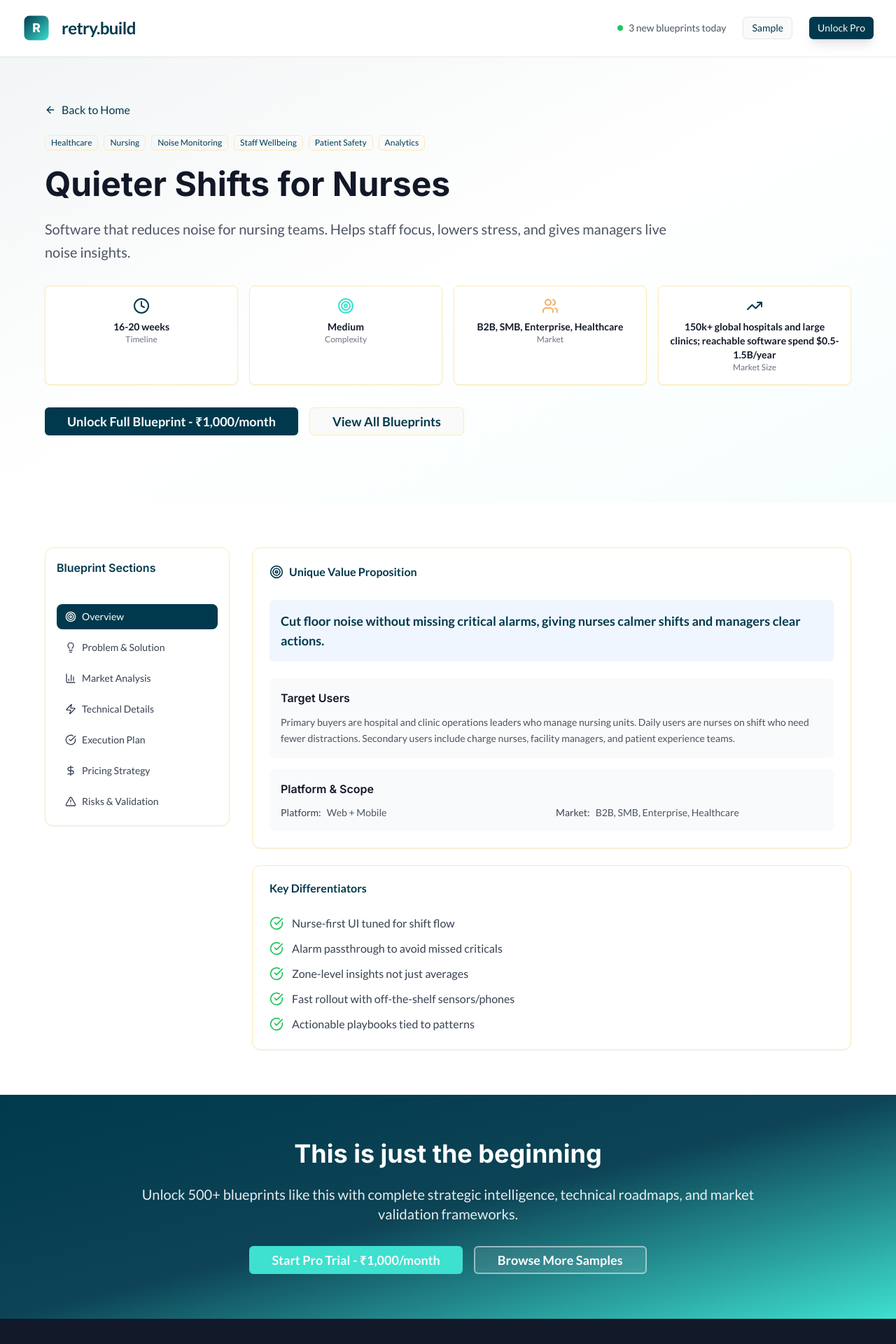
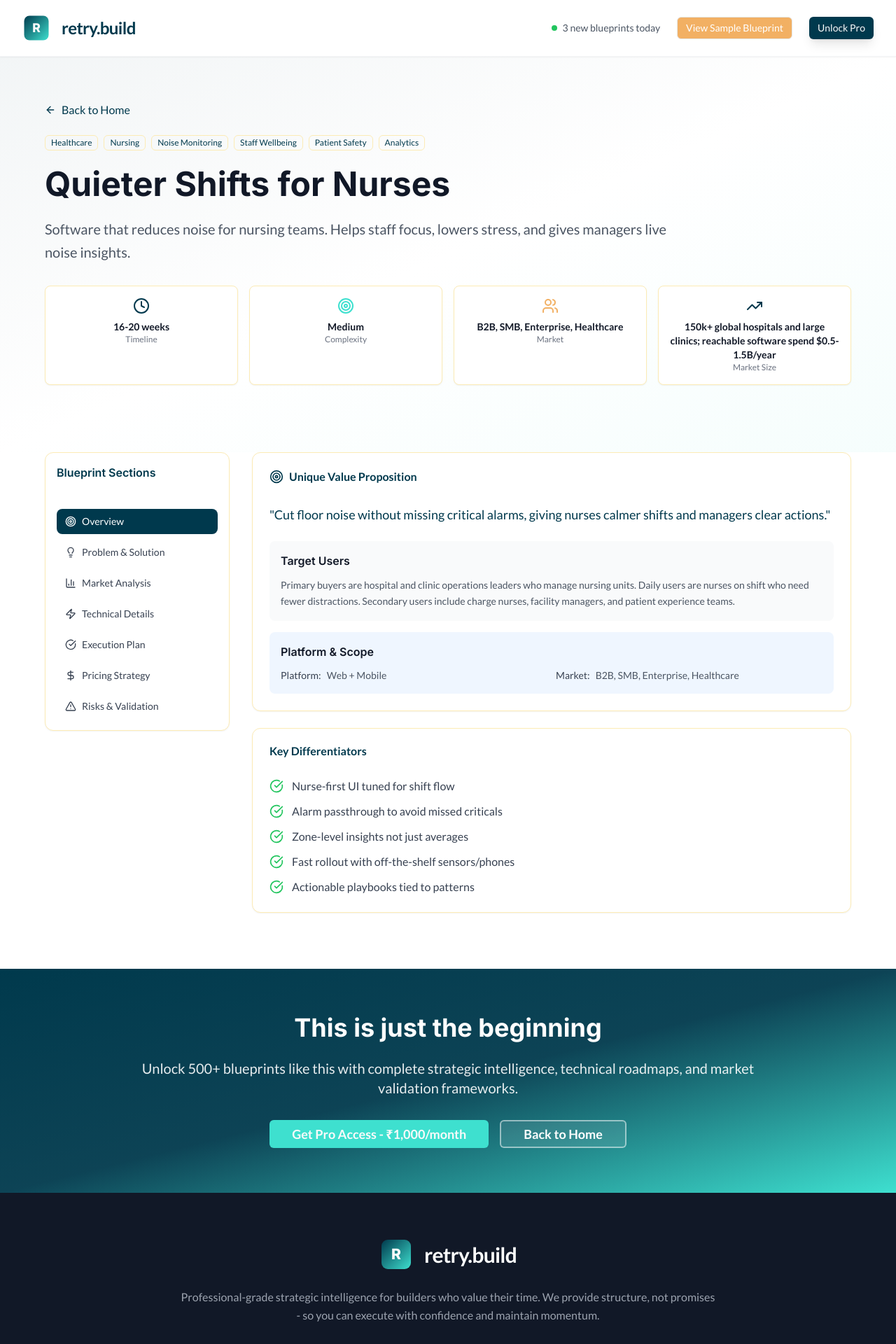
Before and after one commit to mandula-abhilash/retry-build, a Next.js app in the folder frontend/: page /sample in a window 1280 px wide. Shown: the top 1920 px of the page at 70% size. Built offline with nearby package versions, Linux system fonts and the light colour scheme.

Commit message:
Fix Header Button and CTA Messages

```diff
--- a/frontend/src/app/sample/page.js
+++ b/frontend/src/app/sample/page.js
@@ -7,20 +7,13 @@ import Footer from "@/components/landing-page/Footer";
 import { Card, CardContent, CardHeader, CardTitle } from "@/components/ui/card";
 import { Badge } from "@/components/ui/badge";
 import { Button } from "@/components/ui/button";
-import { Separator } from "@/components/ui/separator";
-import {
-  Accordion,
-  AccordionContent,
-  AccordionItem,
-  AccordionTrigger,
-} from "@/components/ui/accordion";
+
 import {
   ArrowLeft,
   Clock,
   Users,
   Target,
   TrendingUp,
-  Shield,
   Zap,
   DollarSign,
   CheckCircle,
@@ -101,25 +94,12 @@ export default function SampleBlueprintPage() {
                 <div className="text-xs text-gray-500">Market Size</div>
               </div>
             </div>
-
-            <div className="flex flex-col sm:flex-row gap-4">
-              <Button size="lg" className="px-8 py-3 text-lg font-semibold">
-                Unlock Full Blueprint - ₹1,000/month
-              </Button>
-              <Button
-                variant="outline"
-                size="lg"
-                className="px-8 py-3 text-lg font-semibold"
-              >
-                View All Blueprints
-              </Button>
-            </div>
           </div>
         </div>
       </section>
 
       {/* Main Content */}
-      <section className="py-16 px-4 sm:px-6 lg:px-8">
+      <section className="pb-20 px-4 sm:px-6 lg:px-8">
         <div className="max-w-6xl mx-auto">
           <div className="grid lg:grid-cols-4 gap-8">
             {/* Sidebar Navigation */}
@@ -192,8 +172,8 @@ export default function SampleBlueprintPage() {
                       </CardTitle>
                     </CardHeader>
                     <CardContent>
-                      <p className="bg-blue-50 p-4 rounded-md text-lg font-semibold text-primary mb-6">
-                        {sampleData.uvp_statement}
+                      <p className="text-lg font-medium text-primary mb-6">
+                        "{sampleData.uvp_statement}"
                       </p>
                       <div className="space-y-4">
                         <div className="p-4 bg-gray-50 rounded-lg">
@@ -204,7 +184,7 @@ export default function SampleBlueprintPage() {
                             {sampleData.target_users}
                           </p>
                         </div>
-                        <div className="p-4 bg-gray-50 rounded-lg">
+                        <div className="p-4 bg-blue-50 rounded-lg">
                           <h4 className="font-semibold mb-3 text-gray-900">
                             Platform & Scope
                           </h4>
@@ -759,14 +739,14 @@ export default function SampleBlueprintPage() {
               variant="secondary"
               className="px-8 py-4 text-lg font-semibold"
             >
-              Start Pro Trial - ₹1,000/month
+              Get Pro Access - ₹1,000/month
             </Button>
             <Button
               size="lg"
               variant="outline"
               className="px-8 py-4 text-lg font-semibold border-2 border-white/50 text-white bg-white/10 hover:bg-white/20 hover:border-white/70 hover:text-white"
             >
-              Browse More Samples
+              Back to Home
             </Button>
           </div>
         </div>
--- a/frontend/src/components/landing-page/Header.jsx
+++ b/frontend/src/components/landing-page/Header.jsx
@@ -28,9 +28,9 @@ export default function Header() {
               <Button
                 variant="outline"
                 size="sm"
-                className="hidden sm:inline-flex border-gray-200 hover:border-primary/30 text-xs sm:text-sm"
+                className="hidden sm:inline-flex border-gray-200 bg-accent text-white hover:border-primary/30 text-xs sm:text-sm"
               >
-                Sample
+                View Sample Blueprint
               </Button>
             </Link>
             <Button
```
